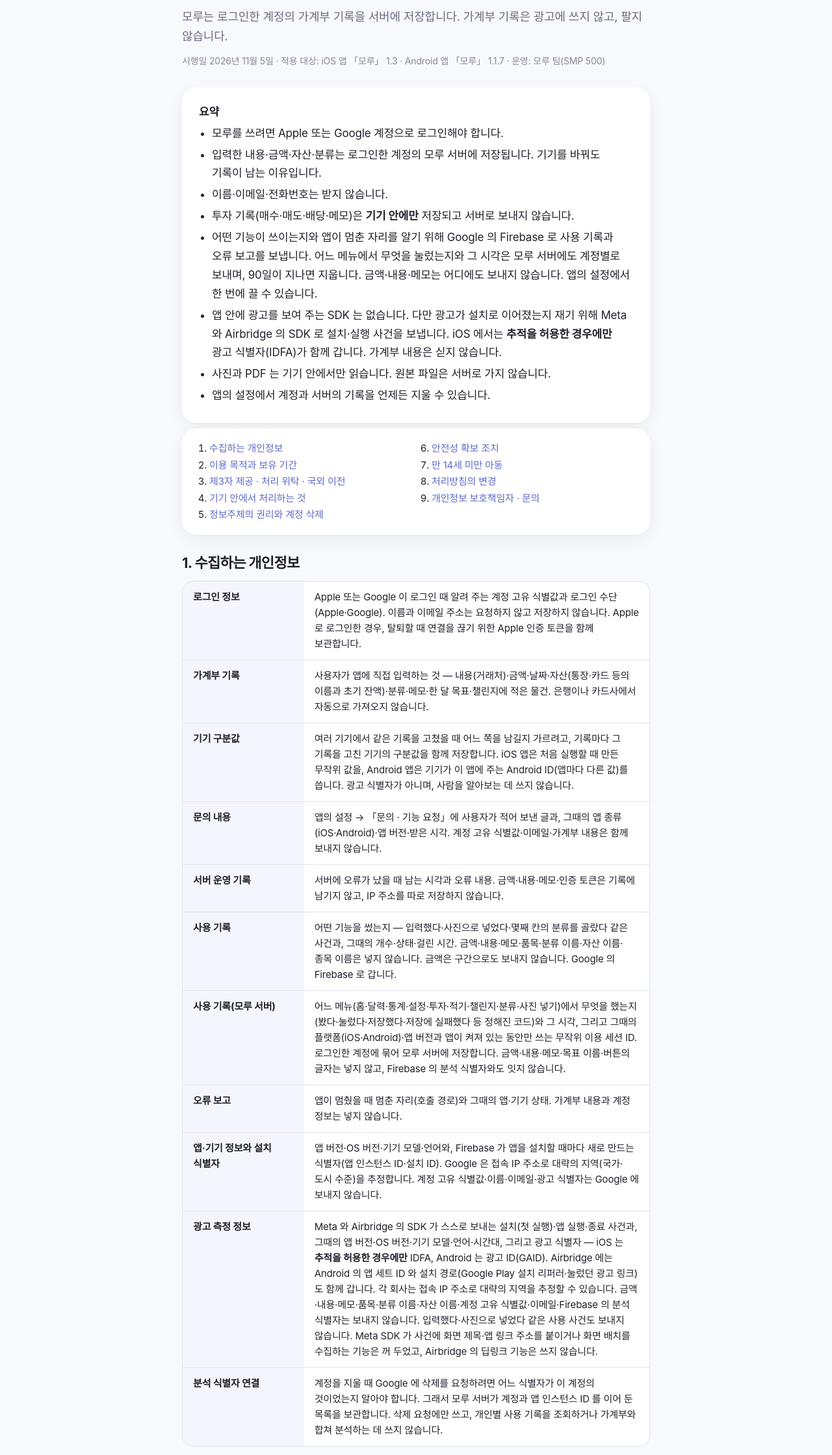
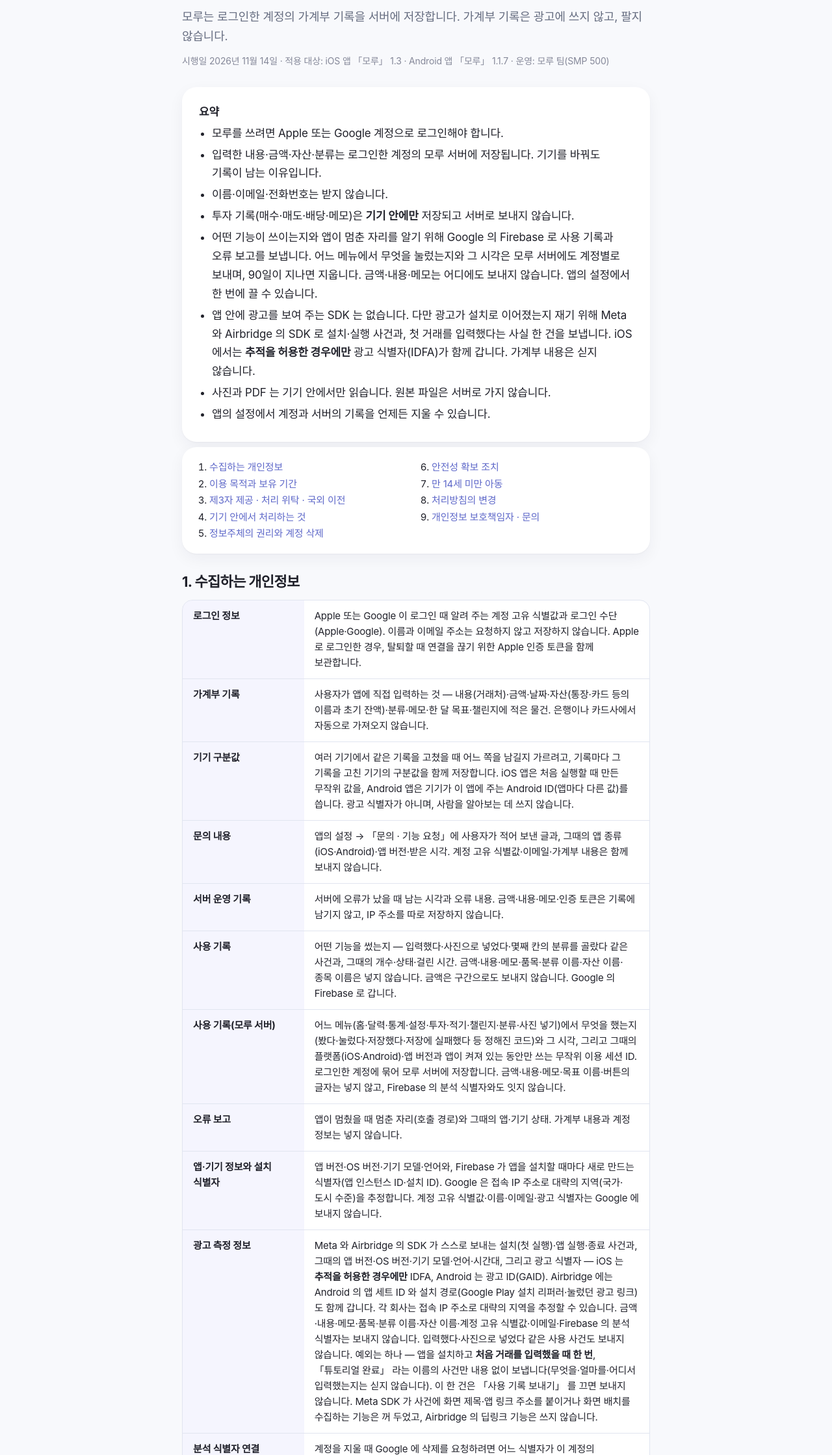
Before and after one commit to SMP-500/landing, a plain HTML site: page privacy.html in a window 1280 px wide. Shown: the part 272-2511 px from the top of the page at 65% size. Drawn offline with Linux system fonts and the light colour scheme.

Commit message:
docs(privacy): 첫 입력 한 건을 Meta · Airbridge 에 보내는 것을 반영
Android 다음 업데이트부터 설치 뒤 처음 거래를 입력했을 때 한 번, 내용 없는 「튜토리얼 완료」
사건을 보낸다(결정 0105). 시행일 2026-11-14.

```diff
--- a/privacy.html
+++ b/privacy.html
@@ -28,7 +28,7 @@
   <p class="eyebrow">개인정보 처리방침</p>
   <h1>무엇을 받고,<br>어떻게 지우는지</h1>
   <p class="lead">모루는 로그인한 계정의 가계부 기록을 서버에 저장합니다. 가계부 기록은 광고에 쓰지 않고, 팔지 않습니다.</p>
-  <p class="meta">시행일 2026년 11월 5일 · 적용 대상: iOS 앱 「모루」 1.3 · Android 앱 「모루」 1.1.7 · 운영: 모루 팀(SMP 500)</p>
+  <p class="meta">시행일 2026년 11월 14일 · 적용 대상: iOS 앱 「모루」 1.3 · Android 앱 「모루」 1.1.7 · 운영: 모루 팀(SMP 500)</p>
 </header>
 
 <div class="card summary">
@@ -39,7 +39,7 @@
     <li>이름·이메일·전화번호는 받지 않습니다.</li>
     <li>투자 기록(매수·매도·배당·메모)은 <strong>기기 안에만</strong> 저장되고 서버로 보내지 않습니다.</li>
     <li>어떤 기능이 쓰이는지와 앱이 멈춘 자리를 알기 위해 Google 의 Firebase 로 사용 기록과 오류 보고를 보냅니다. 어느 메뉴에서 무엇을 눌렀는지와 그 시각은 모루 서버에도 계정별로 보내며, 90일이 지나면 지웁니다. 금액·내용·메모는 어디에도 보내지 않습니다. 앱의 설정에서 한 번에 끌 수 있습니다.</li>
-    <li>앱 안에 광고를 보여 주는 SDK 는 없습니다. 다만 광고가 설치로 이어졌는지 재기 위해 Meta 와 Airbridge 의 SDK 로 설치·실행 사건을 보냅니다. iOS 에서는 <strong>추적을 허용한 경우에만</strong> 광고 식별자(IDFA)가 함께 갑니다. 가계부 내용은 싣지 않습니다.</li>
+    <li>앱 안에 광고를 보여 주는 SDK 는 없습니다. 다만 광고가 설치로 이어졌는지 재기 위해 Meta 와 Airbridge 의 SDK 로 설치·실행 사건과, 첫 거래를 입력했다는 사실 한 건을 보냅니다. iOS 에서는 <strong>추적을 허용한 경우에만</strong> 광고 식별자(IDFA)가 함께 갑니다. 가계부 내용은 싣지 않습니다.</li>
     <li>사진과 PDF 는 기기 안에서만 읽습니다. 원본 파일은 서버로 가지 않습니다.</li>
     <li>앱의 설정에서 계정과 서버의 기록을 언제든 지울 수 있습니다.</li>
   </ul>
@@ -72,7 +72,7 @@
     <tr><th>사용 기록(모루 서버)</th><td>어느 메뉴(홈·달력·통계·설정·투자·적기·챌린지·분류·사진 넣기)에서 무엇을 했는지(봤다·눌렀다·저장했다·저장에 실패했다 등 정해진 코드)와 그 시각, 그리고 그때의 플랫폼(iOS·Android)·앱 버전과 앱이 켜져 있는 동안만 쓰는 무작위 이용 세션 ID. 로그인한 계정에 묶어 모루 서버에 저장합니다. 금액·내용·메모·목표 이름·버튼의 글자는 넣지 않고, Firebase 의 분석 식별자와도 잇지 않습니다.</td></tr>
     <tr><th>오류 보고</th><td>앱이 멈췄을 때 멈춘 자리(호출 경로)와 그때의 앱·기기 상태. 가계부 내용과 계정 정보는 넣지 않습니다.</td></tr>
     <tr><th>앱·기기 정보와 설치 식별자</th><td>앱 버전·OS 버전·기기 모델·언어와, Firebase 가 앱을 설치할 때마다 새로 만드는 식별자(앱 인스턴스 ID·설치 ID). Google 은 접속 IP 주소로 대략의 지역(국가·도시 수준)을 추정합니다. 계정 고유 식별값·이름·이메일·광고 식별자는 Google 에 보내지 않습니다.</td></tr>
-    <tr><th>광고 측정 정보</th><td>Meta 와 Airbridge 의 SDK 가 스스로 보내는 설치(첫 실행)·앱 실행·종료 사건과, 그때의 앱 버전·OS 버전·기기 모델·언어·시간대, 그리고 광고 식별자 — iOS 는 <strong>추적을 허용한 경우에만</strong> IDFA, Android 는 광고 ID(GAID). Airbridge 에는 Android 의 앱 세트 ID 와 설치 경로(Google Play 설치 리퍼러·눌렀던 광고 링크)도 함께 갑니다. 각 회사는 접속 IP 주소로 대략의 지역을 추정할 수 있습니다. 금액·내용·메모·품목·분류 이름·자산 이름·계정 고유 식별값·이메일·Firebase 의 분석 식별자는 보내지 않습니다. 입력했다·사진으로 넣었다 같은 사용 사건도 보내지 않습니다. Meta SDK 가 사건에 화면 제목·앱 링크 주소를 붙이거나 화면 배치를 수집하는 기능은 꺼 두었고, Airbridge 의 딥링크 기능은 쓰지 않습니다.</td></tr>
+    <tr><th>광고 측정 정보</th><td>Meta 와 Airbridge 의 SDK 가 스스로 보내는 설치(첫 실행)·앱 실행·종료 사건과, 그때의 앱 버전·OS 버전·기기 모델·언어·시간대, 그리고 광고 식별자 — iOS 는 <strong>추적을 허용한 경우에만</strong> IDFA, Android 는 광고 ID(GAID). Airbridge 에는 Android 의 앱 세트 ID 와 설치 경로(Google Play 설치 리퍼러·눌렀던 광고 링크)도 함께 갑니다. 각 회사는 접속 IP 주소로 대략의 지역을 추정할 수 있습니다. 금액·내용·메모·품목·분류 이름·자산 이름·계정 고유 식별값·이메일·Firebase 의 분석 식별자는 보내지 않습니다. 입력했다·사진으로 넣었다 같은 사용 사건도 보내지 않습니다. 예외는 하나 — 앱을 설치하고 <strong>처음 거래를 입력했을 때 한 번</strong>, 「튜토리얼 완료」 라는 이름의 사건만 내용 없이 보냅니다(무엇을·얼마를·어디서 입력했는지는 싣지 않습니다). 이 한 건은 「사용 기록 보내기」 를 끄면 보내지 않습니다. Meta SDK 가 사건에 화면 제목·앱 링크 주소를 붙이거나 화면 배치를 수집하는 기능은 꺼 두었고, Airbridge 의 딥링크 기능은 쓰지 않습니다.</td></tr>
     <tr><th>분석 식별자 연결</th><td>계정을 지울 때 Google 에 삭제를 요청하려면 어느 식별자가 이 계정의 것이었는지 알아야 합니다. 그래서 모루 서버가 계정과 앱 인스턴스 ID 를 이어 둔 목록을 보관합니다. 삭제 요청에만 쓰고, 개인별 사용 기록을 조회하거나 가계부와 합쳐 분석하는 데 쓰지 않습니다.</td></tr>
   </table></div>
   <p>연락처(주소록)·정확한 위치는 수집하지 않습니다. 광고 식별자는 위의 광고 측정에만 쓰고, 모루 서버는 받지 않습니다.</p>
@@ -97,7 +97,7 @@
     <tr><th>사용 기록(모루 서버)</th><td>로그인한 뒤 첫 기록까지 어디서 멈추는지, 어느 메뉴가 다시 쓰이는지처럼 Firebase 의 합계로는 알 수 없는 흐름을 보는 데 씁니다. 운영팀의 화면은 기간·메뉴별 합계만 보여 주고, 한 사람의 사용 내역을 늘어놓는 기능은 두지 않습니다. 발생 시각으로부터 90일이 지난 기록은 매시간 자동으로 지워지고, 계정을 지우면 즉시 함께 지워집니다.</td></tr>
     <tr><th>오류 보고</th><td>앱이 멈추는 원인을 찾아 고치는 데 씁니다. Firebase Crashlytics 에 90일 보관된 뒤 지워집니다.</td></tr>
     <tr><th>설치 식별자</th><td>사용 기록과 오류 보고를 설치별로 구분하고, 일부 기능을 켜고 끄는 설정값을 받는 데 씁니다. 로그아웃하면 앱이 분석 식별자(앱 인스턴스 ID)를 초기화하고, 계정을 지우면 설치 ID 삭제도 요청합니다. Google 은 삭제 요청 뒤 180일 안에 설치 ID 를 지웁니다.</td></tr>
-    <tr><th>광고 측정 정보</th><td>낸 앱 설치 광고가 설치·실행으로 이어졌는지 Meta 와 Airbridge 가 세는 데 씁니다. 모루는 집계된 숫자만 보고, 개인별 기록은 보지 않습니다. 각 회사가 자사의 개인정보 처리방침에 따라 보관합니다.</td></tr>
+    <tr><th>광고 측정 정보</th><td>낸 앱 설치 광고가 설치·실행과 첫 거래 입력으로 이어졌는지 Meta 와 Airbridge 가 세는 데 씁니다. 모루는 집계된 숫자만 보고, 개인별 기록은 보지 않습니다. 각 회사가 자사의 개인정보 처리방침에 따라 보관합니다.</td></tr>
     <tr><th>분석 식별자 연결</th><td>계정을 지울 때 Google 에 삭제를 요청하는 데만 씁니다. 계정을 지울 때까지 보관합니다. 계정을 지우면 계정과의 연결은 바로 끊기고, 식별자는 Google 이 삭제 요청을 접수할 때까지만 남습니다.</td></tr>
   </table></div>
   <p>가계부 기록과 투자 기록을 광고·마케팅에 쓰지 않으며, 개인별 소비나 투자를 분석해 외부에 제공하지 않습니다.</p>
@@ -148,7 +148,7 @@
 
   <p><strong>Android 의 글자 인식.</strong> Android 앱의 「사진에서 넣기」「내역서 넣기」는 Google ML Kit 으로 기기 안에서 글자를 읽습니다. 사진과 읽은 글자는 보내지 않습니다. 다만 ML Kit 은 기능 진단을 위해 기기 모델·OS 버전·앱 이름과 버전·처리 시간·오류 코드·설치별 식별값을 암호화해 Google LLC(미국)로 보냅니다.</p>
 
-  <p class="note">앱 안에 광고를 보여 주는 네트워크는 들어 있지 않습니다. 제3자 SDK 는 Google 로그인, Google Firebase(Analytics·Crashlytics·Remote Config), Meta SDK(앱 이벤트만 — 로그인·공유 기능은 넣지 않았습니다), Airbridge SDK(설치·실행 측정만), 그리고 Android 앱의 Google ML Kit 입니다.</p>
+  <p class="note">앱 안에 광고를 보여 주는 네트워크는 들어 있지 않습니다. 제3자 SDK 는 Google 로그인, Google Firebase(Analytics·Crashlytics·Remote Config), Meta SDK(앱 이벤트만 — 로그인·공유 기능은 넣지 않았습니다), Airbridge SDK(설치·실행과 첫 입력 한 건 측정만), 그리고 Android 앱의 Google ML Kit 입니다.</p>
 </section>
 
 <section id="device">
@@ -199,6 +199,7 @@
   <p>수집 항목이나 맡기는 곳이 바뀌면 앱에 반영하기 전에 이 처리방침을 고치고, 시행일과 변경 내용을 이 페이지에 적습니다.</p>
   <div class="table"><table>
     <thead><tr><th>날짜</th><th>내용</th></tr></thead>
+    <tr><td>2026-11-14</td><td>Android 앱의 다음 업데이트부터 — 설치 뒤 처음 거래를 입력했을 때 한 번, 내용 없는 「튜토리얼 완료」 사건을 Meta 와 Airbridge 에 보내는 것을 반영(「사용 기록 보내기」 를 끄면 보내지 않음)</td></tr>
     <tr><td>2026-11-05</td><td>iOS 앱 1.3 · Android 앱 1.1.7 을 적용 대상에 넣음 — 어느 메뉴에서 무엇을 했는지와 그 시각을 모루 서버에도 계정별로 보내고(금액·내용 없음) 90일 뒤 지우는 것, 「사용 기록 보내기」 스위치가 이것도 함께 끄는 것, 계정 삭제 때 즉시 지워지는 것을 반영</td></tr>
     <tr><td>2026-10-23</td><td>iOS 앱 1.2 를 적용 대상에 넣음 — Firebase 사용 기록·오류 보고, Meta SDK 와 Airbridge SDK 의 광고 측정과 추적 허용(IDFA), SKAdNetwork 설치 집계, 앱 안 문의(Amazon SES), 기기 안에만 두는 투자 기록, 시세 조회(야후 파이낸스·네이버 증권), 가격 알림과 알림 권한. iOS 계정 삭제 경로를 설정 → 계정 관리 → 회원 탈퇴로 고침</td></tr>
     <tr><td>2026-10-23</td><td>Android 앱 1.1.2 를 적용 대상에 넣음 — Airbridge SDK 로 설치·실행 사건과 광고 ID·앱 세트 ID·설치 경로를 보냄</td></tr>
```
